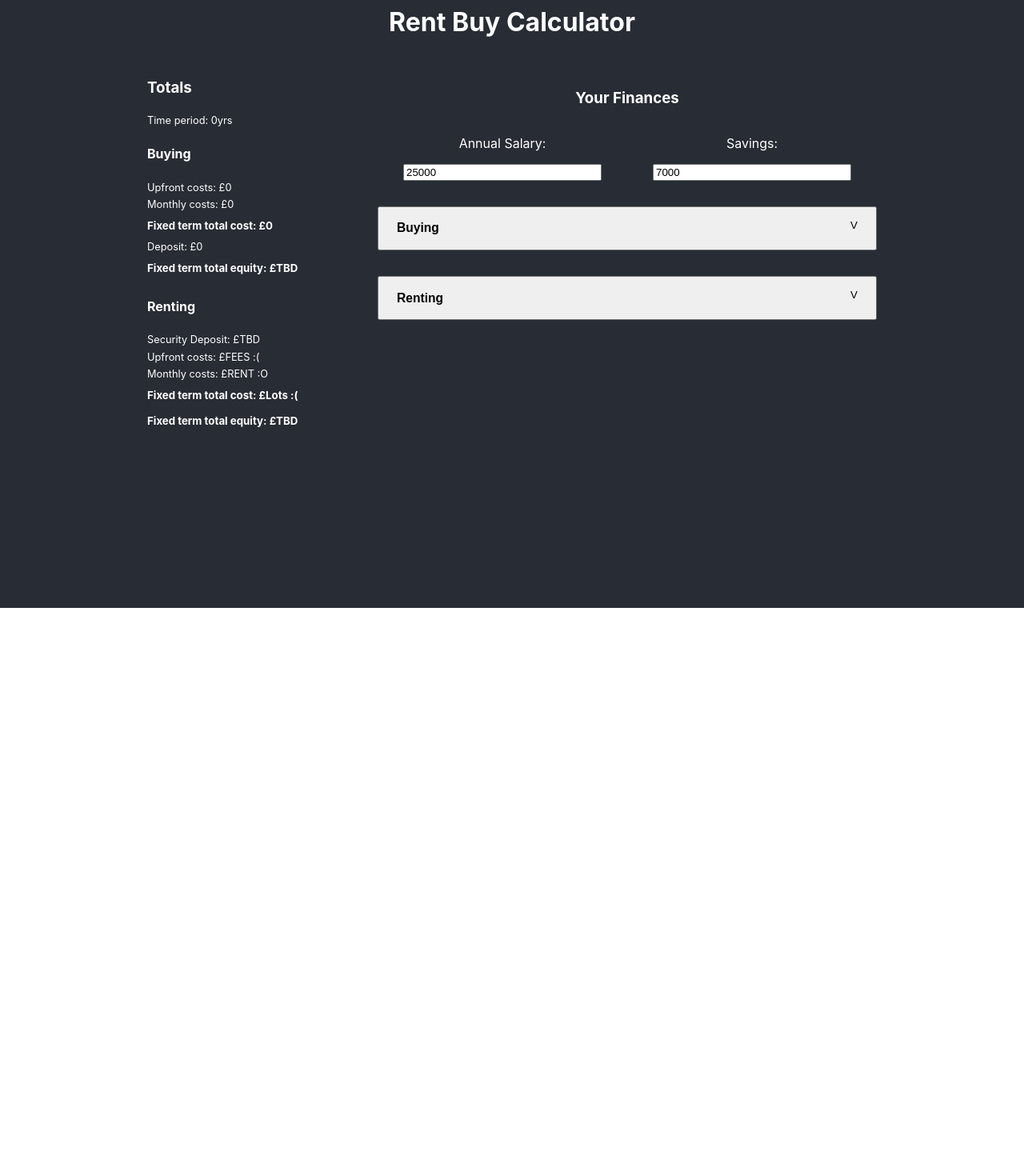
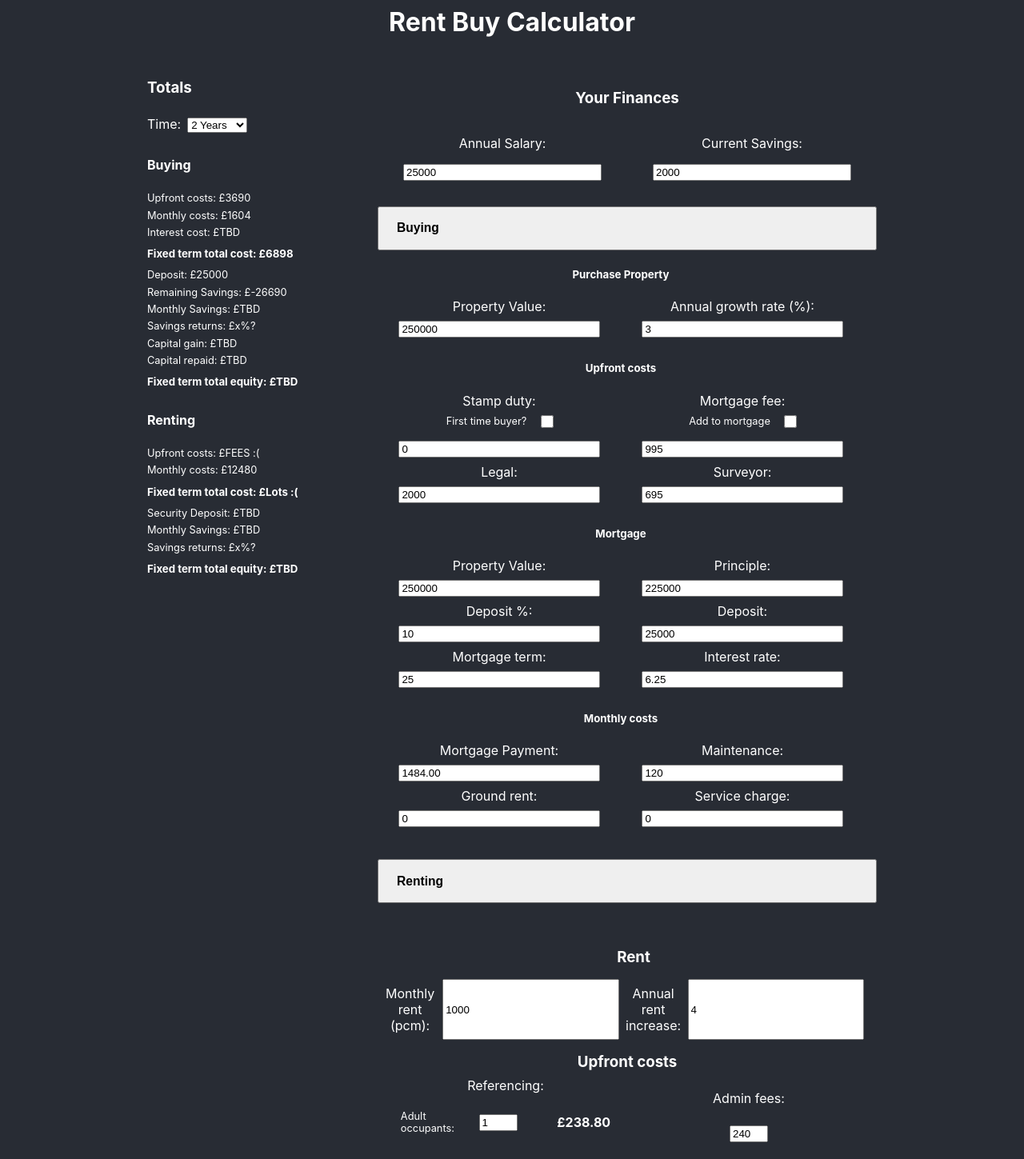
Before and after one commit to Spencer-EMS/rentbuycalc, a React (Create React App) app: page / in a window 1280 px wide. Shown: the part 40-1489 px from the top of the page at 80% size. Before the commit the page ends 800 px from the top, so only its background shows below. Built offline with nearby package versions, Linux system fonts and the light colour scheme.

Commit message:
adding rental inputs and total for annual rental increase

```diff
--- a/src/components/BuyForm/BuyForm.js
+++ b/src/components/BuyForm/BuyForm.js
@@ -5,6 +5,7 @@ const BuyForm = (props) => {
 
     // input variables
     const [ propValue, setPropValue ] = useState(250000);
+    const [ growthRate, setGrowthRate ] = useState(3);
     const [ depPercent, setDepPercent ] = useState(10);
     const [ mortTerm, setMortTerm ] = useState(25);
     const [ intRate, setIntRate ] = useState(6.25);
@@ -100,6 +101,11 @@ const BuyForm = (props) => {
         setPropValue(newPropValue);
     }
 
+    const handleGrowthRateChange = event => {
+        const annualRate = parseFloat(event.target.value);
+        setGrowthRate(annualRate);
+    }
+
     const handleCheckChange = () => {
         setFtbCheckBox(!ftbCheckBox);
     }
@@ -118,10 +124,10 @@ const BuyForm = (props) => {
         setDepPercent(newDepPerc);
     }
 
-    const handleFtermChange = (event) => {
-        const newFixedTerm = parseInt(event.target.value);
-        props.setFixedTerm(newFixedTerm);
-    }
+    // const handleFtermChange = (event) => {
+    //     const newFixedTerm = parseInt(event.target.value);
+    //     props.setFixedTerm(newFixedTerm);
+    // }
 
     const handleMortTermChange = (event) => {
         const newMortTerm = parseInt(event.target.value);
@@ -129,7 +135,7 @@ const BuyForm = (props) => {
     }
 
     const handleIntChange = (event) => {
-        const newIntRate = parseInt(event.target.value);
+        const newIntRate = parseFloat(event.target.value);
         setIntRate(newIntRate);
     }
 
@@ -194,7 +200,10 @@ const BuyForm = (props) => {
                     <label htmlFor="pvalue">Property Value:
                         <input type="number" id="pvalue" name="pvalue" defaultValue={propValue} onChange={handlePropValue}/>
                     </label>
-                    <label htmlFor="fterm">Fixed term:
+                    <label htmlFor="pGrowth">Annual growth rate (%):
+                        <input type="number" id="pGrowth" name="pGrowth" defaultValue={growthRate} onChange={handleGrowthRateChange}/>
+                    </label>
+                    {/* <label htmlFor="fterm">Fixed term:
                         <select id="fterm" name="fterm" defaultValue={props.fixedTerm} onChange={handleFtermChange} className={style.dropDown}>
                             <option type="number" value="1">1 Year</option>
                             <option type="number" value="2">2 Years</option>
@@ -202,7 +211,7 @@ const BuyForm = (props) => {
                             <option type="number" value="4">4 Years</option>
                             <option type="number" value="5">5 Years</option>
                         </select>
-                    </label>
+                    </label> */}
                 </div>
                 <h5>Upfront costs</h5>
                 <div className={style.flexNorm}>
--- a/src/components/Calculator/Calculator.js
+++ b/src/components/Calculator/Calculator.js
@@ -8,16 +8,21 @@ import RentInput from '../RentInput/RentInput';
 
 const Calculator = () => {
 
-    // input variables
-    const [ fixedTerm, setFixedTerm ] = useState(0);
+    // input variables BUY
+    const [ fixedTerm, setFixedTerm ] = useState(2);
+
+    // input variables Rent
+    const [ rentMonthlyCost, setRentMonthlyCost ] = useState(0);
+
 
     // Personal Finances
-    const [ annualIncome, setAnnualIncome ] = useState(0);
+    const [ annualIncome, setAnnualIncome ] = useState(25000);
+    const [ currentSavings, setCurrentSavings ] = useState(2000);
 
-    // upfront cost variables
+    // upfront cost variables BUY
     const [ stampDutyCost, setStampDutyCost ] = useState(0);
 
-    // readOnly values
+    // readOnly values BUY
     const [ depAmount, setDepAmount ] = useState(0);
 
     // Totals
@@ -45,24 +50,28 @@ const Calculator = () => {
                 <Totals
                     depositAmount={depAmount}
                     stampDuty={stampDutyCost}
-                    fixedT={fixedTerm}
+                    fixedTerm={fixedTerm}
+                    setFixedTerm={setFixedTerm}
                     sumUpFrontCosts={upFrontCosts}
                     sumMonthlyCosts={monthlyCosts}
                     buyTotalCost={timePeriodCost}
+                    currentSavings={currentSavings}
+                    rentMonthlyCost={rentMonthlyCost}
                 />
                 <div className={style.colFlex}>
                 <PersonalFinances
                     annualIncome={annualIncome}
                     setAnnualIncome={setAnnualIncome}
+                    currentSavings={currentSavings}
+                    setCurrentSavings={setCurrentSavings}
                 />
                 <div className={style.buySection}>
                     <button onClick={handleBuyButton}>
-                    <div  className={style.buyingFlex}>
+                    <div className={style.buyingFlex}>
                         <h3>Buying</h3>
-                        <p>V</p>
                     </div>
                     </button>
-                    {buyInputBool ?
+                    {/* {buyInputBool ?  */}
                         <BuyForm
                             monthlyCosts={monthlyCosts}
                             setMonthlyCosts={setMonthlyCosts}
@@ -76,25 +85,29 @@ const Calculator = () => {
                             setStampDutyCost={setStampDutyCost}
                             setTimePeriodCost={setTimePeriodCost}
                         />
-                    :
-                        <></>
-                    }
+                        {/* :
+                         <></>
+                    } */}
                 </div>
                 <div className={style.rentSection}>
                     <button onClick={handleRentButton}>
                         <div  className={style.buyingFlex}>
                             <h3>Renting</h3>
-                            <p>V</p>
                         </div>
                     </button>
-                    {rentInputButton ?
-                        <RentInput />
-                    :
+                    {/* {rentInputButton ? */}
+                        <RentInput
+                            rentMonthlyCost={rentMonthlyCost}
+                            setRentMonthlyCost={setRentMonthlyCost}
+                            fixedTerm={fixedTerm}
+                        />
+                    {/* :
                         <></>
-                    }
-                </div>
+                    } */}
+                    </div>
                 </div>
             </section>
+            <section className={style.botSpacer}></section>
         </>
     );
 }
--- a/src/components/Calculator/Calculator.module.css
+++ b/src/components/Calculator/Calculator.module.css
@@ -24,3 +24,8 @@
 .rentSection{
     margin: 2rem 0;
 }
+
+.botSpacer{
+    height: 20rem;
+    width: 100%;
+}
--- a/src/components/PersonalFinances/PersonalFinances.js
+++ b/src/components/PersonalFinances/PersonalFinances.js
@@ -2,7 +2,6 @@ import React from 'react';
 import style from './PersonalFinances.module.css';
 
 const PersonalFinances = (props) => {
-
 
     // Event handlers
     const handleIncomeChange = (event) => {
@@ -21,11 +20,11 @@ const PersonalFinances = (props) => {
             <div className={style.financeFlex}>
                 <div className={style.colFlex}>
                     <p>Annual Salary:</p>
-                    <input type="number" id="asalary" name="asalary" defaultValue="25000" onChange={handleIncomeChange}/>
+                    <input type="number" id="asalary" name="asalary" defaultValue={props.annualIncome} onChange={handleIncomeChange}/>
                 </div>
                 <div className={style.colFlex}>
-                    <p>Savings:</p>
-                    <input type="number" id="csavings" name="csavings" defaultValue="7000" onChange={handleSavingsChange}/>
+                    <p>Current Savings:</p>
+                    <input type="number" id="csavings" name="csavings" defaultValue={props.currentSavings} onChange={handleSavingsChange}/>
                 </div>
             </div>
         </div>
--- a/src/components/Rent/Rent.js
+++ /dev/null
@@ -1,18 +0,0 @@
-import React from 'react';
-import style from './Rent.module.css';
-
-const BuyInput = () => {
-    return(
-        <div className={style.Rent}>
-                <h3>Rent</h3>
-                <div className={style.flexNorm}>
-                    <p>Monthly rent (pcm):</p>
-                        <input type="number" id="pvalue" name="pvalue" defaultValue="0"/>
-                    <p>Annual rent increase:</p>
-                        <input id="rinc" name="rinc" defaultValue="2.5%"/>
-                </div>
-        </div>
-    );
-}
-
-export default BuyInput;
--- a/src/components/RentInput/RentInput.js
+++ b/src/components/RentInput/RentInput.js
@@ -1,23 +1,52 @@
-import React, { useState } from 'react';
-import Rent from '../Rent/Rent';
+import React, { useState, useEffect } from 'react';
 import style from './RentInput.module.css';
 
-const RentInput = () => {
+const RentInput = (props) => {
 
     const [ refCost, setRefCost ] = useState(((1*199)*1.2).toFixed(2));
+    const [ adminCost, setAdminCost ] = useState(240);
+    const [ rent, setRent ] = useState(1000);
+    const [ rentIncrease, setRentIncrease ] = useState(4);
 
+    useEffect(() => {
+        var monthlyCost;
+        var rate = (rentIncrease/100)+1;
+        monthlyCost = (rent*12)*(rate**(props.fixedTerm-1));
+        props.setRentMonthlyCost(monthlyCost);
+    }, [props, rent, rentIncrease]);
 
+    const handleRentChange = event => {
+        const monthlyRent = parseInt(event.target.value);
+        setRent(monthlyRent);
+    }
+
+    const handleRentIncreaseChange = event => {
+        const rentInc = parseFloat(event.target.value);
+        setRentIncrease(rentInc);
+    }
 
     const handleAdultChange = event => {
         const numAdults = event.target.value;
         setRefCost(((numAdults*199)*1.2).toFixed(2));
-      }
+    }
 
+    const handleAdminChange = event => {
+        const admin = event.target.value;
+        setAdminCost(admin);
+    }
 
     return(
         <div className={style.RentInput}>
             <form>
-                <Rent />
+                <div className={style.Rent}>
+                    <h3>Rent</h3>
+                    <div className={style.flexNorm}>
+                        <p>Monthly rent (pcm):</p>
+                        <input type="number" id="pvalue" name="pvalue" defaultValue={rent} onChange={handleRentChange}/>
+                        <p>Annual rent increase:</p>
+                        <input type="number" id="rinc" name="rinc" defaultValue={rentIncrease} onChange={handleRentIncreaseChange}/>
+                    </div>
+                </div>
                 <h3>Upfront costs</h3>
                 <div className={style.flexNorm}>
                     <label htmlFor="mfees">Referencing:
@@ -27,18 +56,18 @@ const RentInput = () => {
                             <h4>£{refCost}</h4>
                         </div>
                     </label>
-                    <label htmlFor="scost">Admin fees:
-                        <p>£240.00</p>
+                    <label htmlFor="scost">
+                        <p>Admin fees:</p>
+                    <input type="number" id="afees" defaultValue={adminCost} className={style.refInput} onChange={handleAdminChange}/>
                     </label>
                 </div>
-                <h3>Additional costs</h3>
+                <h3>Monthly costs</h3>
                 <div className={style.flexNorm}>
                     <label htmlFor="lcost">Service charge:
                         <input type="number" id="lcost" name="lcost"/>
                     </label>
                     <label htmlFor="lcost">Ground rent:
                         <input type="number" id="lcost" name="lcost"/>
-
                     </label>
                 </div>
             </form>
--- a/src/components/RentInput/RentInput.module.css
+++ b/src/components/RentInput/RentInput.module.css
@@ -2,6 +2,12 @@
     width: 38rem;
     margin: 3rem auto;
 }
+
+.flexNorm{
+    display: flex;
+    width: 100%;
+}
+
 
 .RentInput form{
     display: flex;
--- a/src/components/Totals/Totals.js
+++ b/src/components/Totals/Totals.js
@@ -2,22 +2,49 @@ import React from 'react';
 import style from './Totals.module.css';
 
 const Totals = (props) => {
+
+    const handleFtermChange = (event) => {
+        const newFixedTerm = parseInt(event.target.value);
+        props.setFixedTerm(newFixedTerm);
+    }
+
+
     return(
         <div className={style.Totals}>
             <h3>Totals</h3>
             <div className={style.colFlex}>
-                <p>Time period: {props.fixedT}yrs</p>
+                <label htmlFor="fterm">Time:
+                    <select id="fterm" name="fterm" defaultValue={props.fixedTerm} onChange={handleFtermChange} className={style.dropDown}>
+                        <option type="number" value="1">1 Year</option>
+                        <option type="number" value="2">2 Years</option>
+                        <option type="number" value="3">3 Years</option>
+                        <option type="number" value="4">4 Years</option>
+                        <option type="number" value="5">5 Years</option>
+                        <option type="number" value="7">7 Years</option>
+                        <option type="number" value="10">10 Years</option>
+                    </select>
+                </label>
                 <h4>Buying</h4>
                 <p>Upfront costs: £{props.sumUpFrontCosts.toFixed(0)}</p>
                 <p>Monthly costs: £{props.sumMonthlyCosts.toFixed(0)}</p>
+                <p>Interest cost: £TBD</p>
                 <h5>Fixed term total cost: £{props.buyTotalCost.toFixed(0)}</h5>
+
                 <p>Deposit: £{props.depositAmount.toFixed(0)}</p>
+                <p>Remaining Savings: £{(props.currentSavings-props.sumUpFrontCosts-props.depositAmount)}</p>
+                <p>Monthly Savings: £TBD</p>
+                <p>Savings returns: £x%?</p>
+                <p>Capital gain: £TBD</p>
+                <p>Capital repaid: £TBD</p>
                 <h5>Fixed term total equity: £TBD</h5>
+
                 <h4>Renting</h4>
+                <p>Upfront costs: £FEES :(</p>
+                <p>Monthly costs: £{props.rentMonthlyCost}</p>
+                <h5>Fixed term total cost: £Lots :(</h5>
                 <p>Security Deposit: £TBD</p>
-                <p>Upfront costs: £FEES :(</p>
-                <p>Monthly costs: £RENT :O</p>
-                <h5>Fixed term total cost: £Lots :(</h5>
+                <p>Monthly Savings: £TBD</p>
+                <p>Savings returns: £x%?</p>
                 <h5>Fixed term total equity: £TBD</h5>
             </div>
         </div>
```
Also changed, not shown: src/components/Rent/Rent.module.css (deleted, +0 -8 lines).
